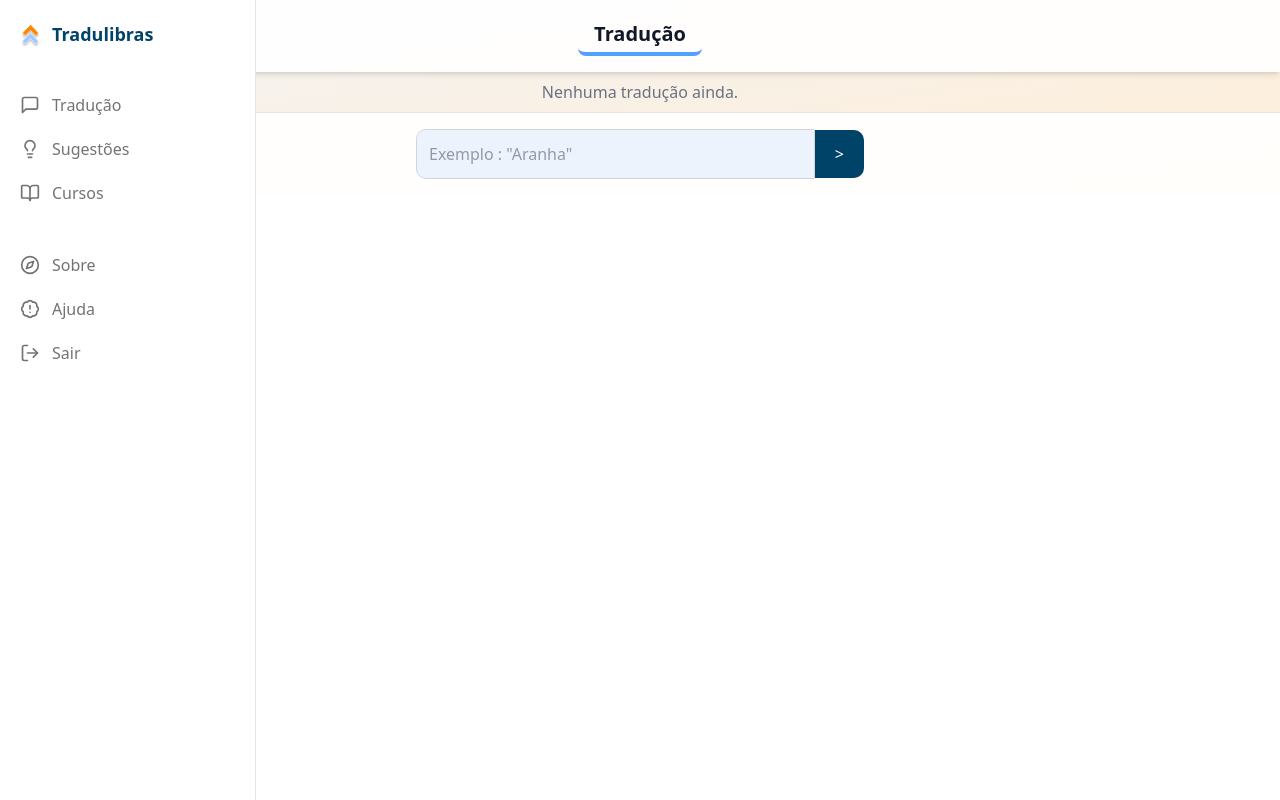
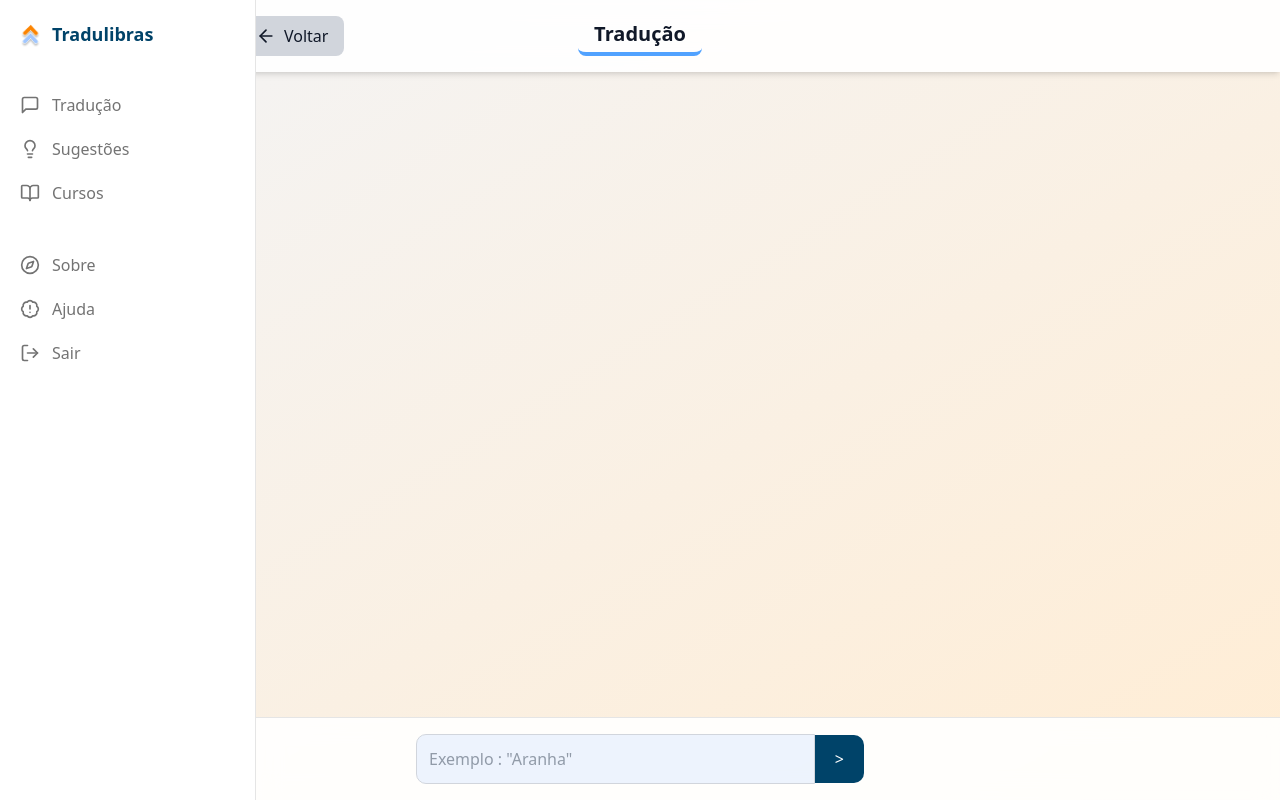
Before and after one commit to Catyz00/FrontTraduLibras, a Next.js app in the folder fronttradulibras/: page /translator in a window 1280 px wide. Built offline with nearby package versions, Linux system fonts and the light colour scheme.

Commit message:
Arrumei alguns bugs do chat/pag finalizada
Deixei o input fixado embaixo, funcionando pelo home e translator

```diff
--- a/fronttradulibras/src/components/translator/translator.jsx
+++ b/fronttradulibras/src/components/translator/translator.jsx
@@ -1,7 +1,7 @@
 "use client";
 
-import { useState, useEffect } from "react";
-import { Moon, Sun } from "lucide-react";
+import { useState, useEffect, useRef } from "react";
+import { ArrowLeft, Moon, Sun } from "lucide-react";
 
 const WORD_TO_VIDEO = {
   "cadeira": "/videos/cadeira.mp4",
@@ -15,13 +15,23 @@ export default function Translator() {
   const [input, setInput] = useState("");
   const [isLoading, setIsLoading] = useState(false);
   const [searchHistory, setSearchHistory] = useState([]);
+  const bottomRef = useRef(null);
 
   useEffect(() => {
     const stored = localStorage.getItem("searchHistory");
     if (stored) {
       setSearchHistory(JSON.parse(stored));
     }
-  }, []);  // Esta linha já garante que o histórico é recuperado
+  }, []);
+
+  useEffect(() => {
+    bottomRef.current?.scrollIntoView({ behavior: "smooth" });
+  }, [searchHistory]);
+
+  const getVideoForWord = (word) => {
+    const lower = word.toLowerCase();
+    return WORD_TO_VIDEO[lower] || WORD_TO_VIDEO["default"];
+  };
 
   const handleSearch = () => {
     if (!input.trim()) return;
@@ -34,7 +44,7 @@ export default function Translator() {
       timestamp: new Date().toLocaleTimeString()
     };
 
-    const updatedHistory = [newEntry, ...searchHistory]; // Previne sobrescrita do histórico
+    const updatedHistory = [...searchHistory, newEntry];
     setSearchHistory(updatedHistory);
     localStorage.setItem("searchHistory", JSON.stringify(updatedHistory));
 
@@ -44,7 +54,6 @@ export default function Translator() {
     }, 2000);
   };
 
-
   return (
     <div
       className={`h-screen flex flex-col ${
@@ -53,22 +62,31 @@ export default function Translator() {
           : "bg-gradient-to-br from-gray-100 to-orange-100 text-gray-900"
       }`}
     >
-      {/* Header fixo */}
+      {/* Header fixo com botão e título na mesma linha */}
       <div
-        className={`sticky top-0 z-10 ${
+  className={`sticky top-0 z-10 flex items-center p-4 ${
     isDark ? "bg-gray-800/90" : "bg-white/90"
-        } backdrop-blur-md p-4 shadow-md`}
+  } backdrop-blur-md shadow-md`}
 >
+  {/* Botão Voltar com ícone ao lado do texto */}
+  <button
+    onClick={() => window.history.back()}
+    className="bg-gray-300 text-gray-900 px-4 py-2 rounded-md hover:bg-gray-400 absolute left-60 flex items-center"
+  >
+    <ArrowLeft size={20} className="mr-2" /> {/* Ícone */}
+    Voltar {/* Texto */}
+  </button>
+
+  {/* Título Centralizado */}
   <h2 className="text-xl font-semibold border-b-4 border-blue-400 w-fit mx-auto px-4 py-1 rounded-md">
     Tradução
   </h2>
 </div>
-
       {/* Conteúdo com rolagem */}
-      <div className="flex-1 overflow-y-auto px-4 py-2 space-y-4 w-full max-w-md mx-auto">
-      {searchHistory.length > 0 ? (
-  searchHistory.map((entry, index) => (
-    <div key={index} className="flex flex-col items-end space-y-1">
+      <div className="flex-1 overflow-y-auto w-full">
+        <div className="px-4 py-2 space-y-4 flex flex-col items-end justify-end min-h-[calc(100vh-144px)] max-w-md mx-auto">
+          {searchHistory.map((entry, index) => (
+            <div key={index} className="flex flex-col items-end space-y-1 w-full max-w-xs">
               <div className="bg-white text-gray-800 text-sm px-4 py-2 rounded-xl shadow-md w-fit chat-bubble">
                 {entry.text}
                 <div className="text-xs text-gray-500 text-right mt-1">
@@ -82,13 +100,9 @@ export default function Translator() {
                 </video>
               </div>
             </div>
-  ))
-) : (
-  <div className="flex justify-center items-center h-96">
-    <p className="text-gray-500">Nenhuma tradução ainda.</p>
+          ))}
+          <div ref={bottomRef} />
         </div>
-)}
-
       </div>
 
       {/* Input fixo abaixo */}
@@ -99,8 +113,10 @@ export default function Translator() {
       >
         <div className="relative flex items-center w-full max-w-md mx-auto">
           {input.length > 0 && (
-            <div className="absolute -top-12 right-0 bg-white text-gray-800 text-sm px-4 py-2 rounded-xl shadow-md max-w-xs chat-bubble animate-pulse">
+            <div className="absolute -top-12 right-0 flex justify-end w-full">
+              <div className="bg-white text-gray-800 text-sm px-4 py-2 rounded-xl shadow-md max-w-xs chat-bubble animate-pulse">
                 <span className="dot-typing">...</span>
+              </div>
             </div>
           )}
           <input
@@ -130,7 +146,7 @@ export default function Translator() {
           content: "";
           position: absolute;
           bottom: -8px;
-          right: 12px; /* Posicionamento ajustado para a direita */
+          right: 12px;
           width: 0;
           height: 0;
           border: 8px solid transparent;
@@ -155,25 +171,11 @@ export default function Translator() {
           }
         }
 
-        /* Ajustes globais */
         html,
         body {
           height: 100%;
           margin: 0;
-          overflow: hidden; /* Evita o scroll externo */
-        }
-
-        .flex {
-          height: 100%;
-        }
-
-        .flex-1 {
-          flex: 1;
-          overflow-y: auto; /* Permite rolagem apenas dentro do conteúdo */
-        }
-
-        .overflow-y-auto {
-          overflow-y: auto;
+          overflow: hidden;
         }
       `}</style>
     </div>
```
Lines whose indentation alone changed are shown as unchanged.
